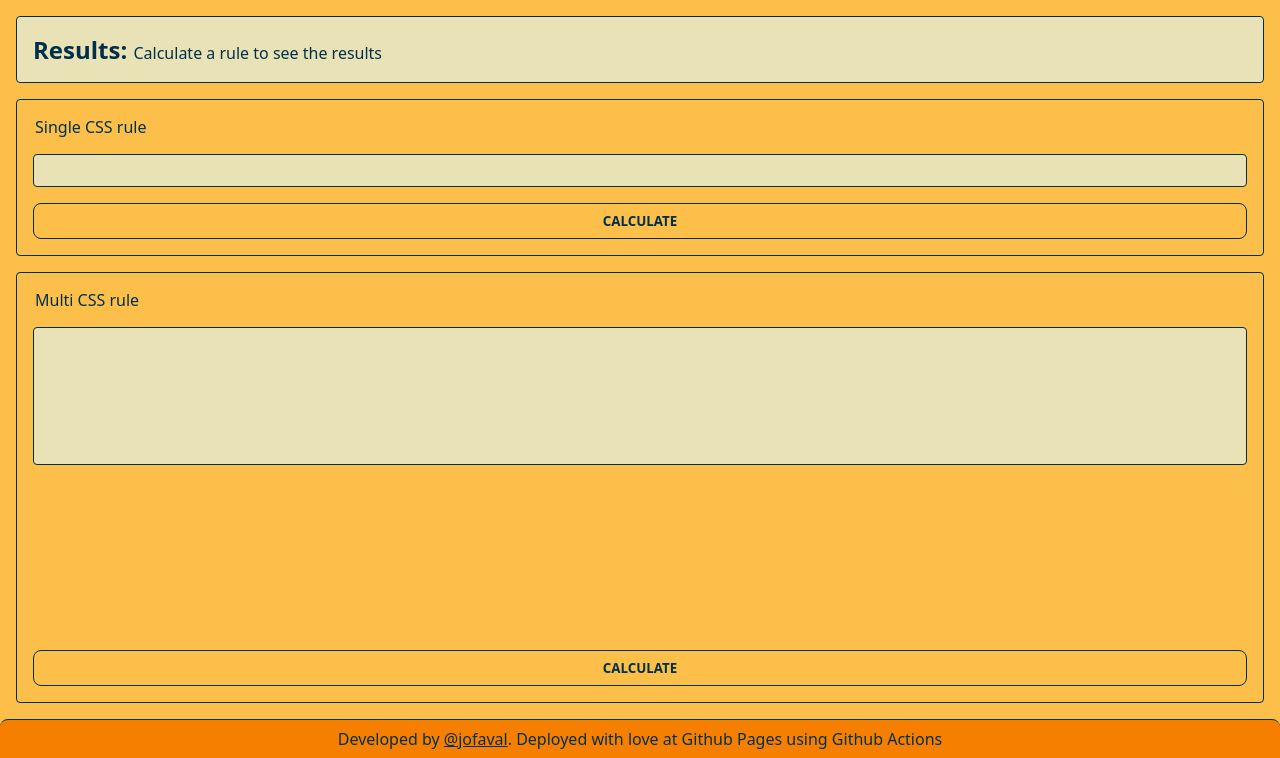
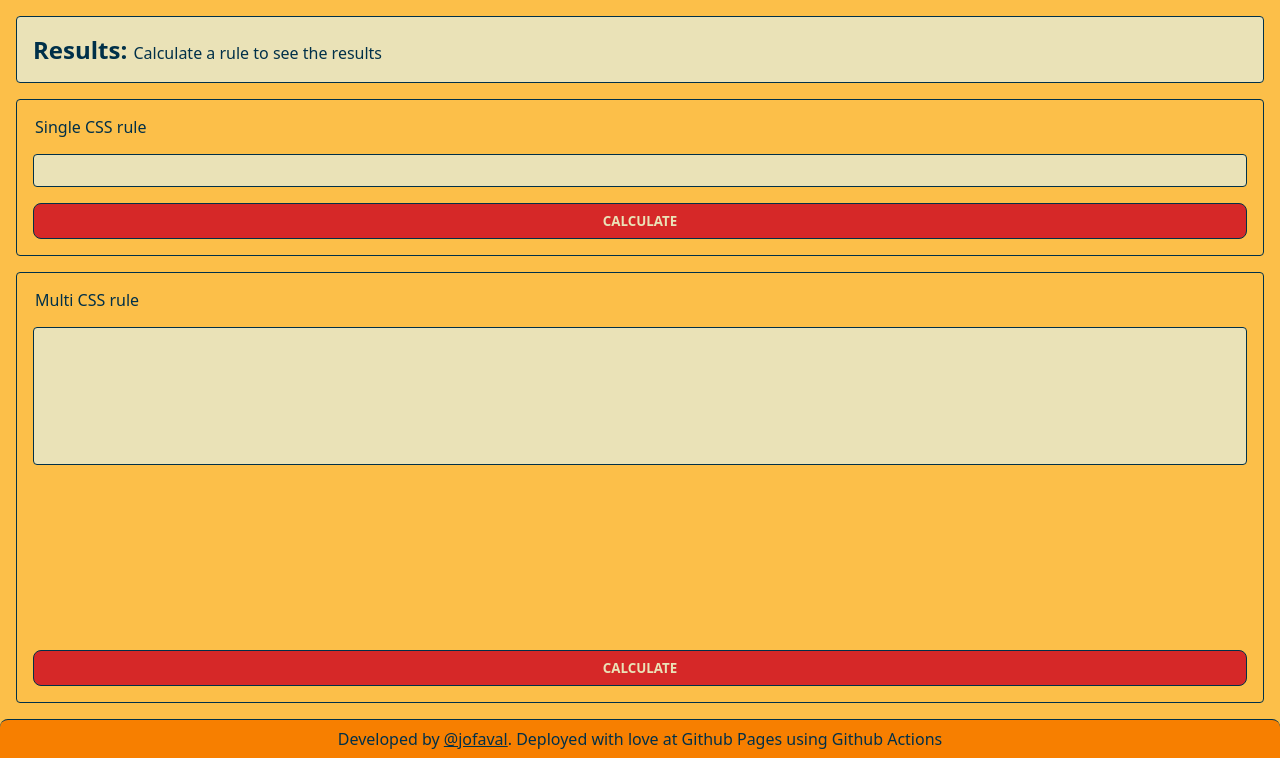
Before and after one commit to jofaval/css-specificity-calculator, a website: page src/public/index.html in a window 1280 px wide. Shown: the part 42-800 px from the top of the page. Drawn offline with Linux system fonts and the light colour scheme.

Commit message:
feat: Add color to buttons

```diff
--- a/src/public/styles/index.css
+++ b/src/public/styles/index.css
@@ -113,12 +113,12 @@ h6 {
 }
 
 .app > main form input[type="submit"] {
-  /* --text-color: var(--accent-color); */
+  --text-color: var(--accent-color);
 
   border: none;
   cursor: pointer;
 
-  background-color: var(--tertiary-color);
+  background-color: var(--primary-color);
   padding: var(--s-spacing);
   border-radius: var(--s-spacing);
 
```
